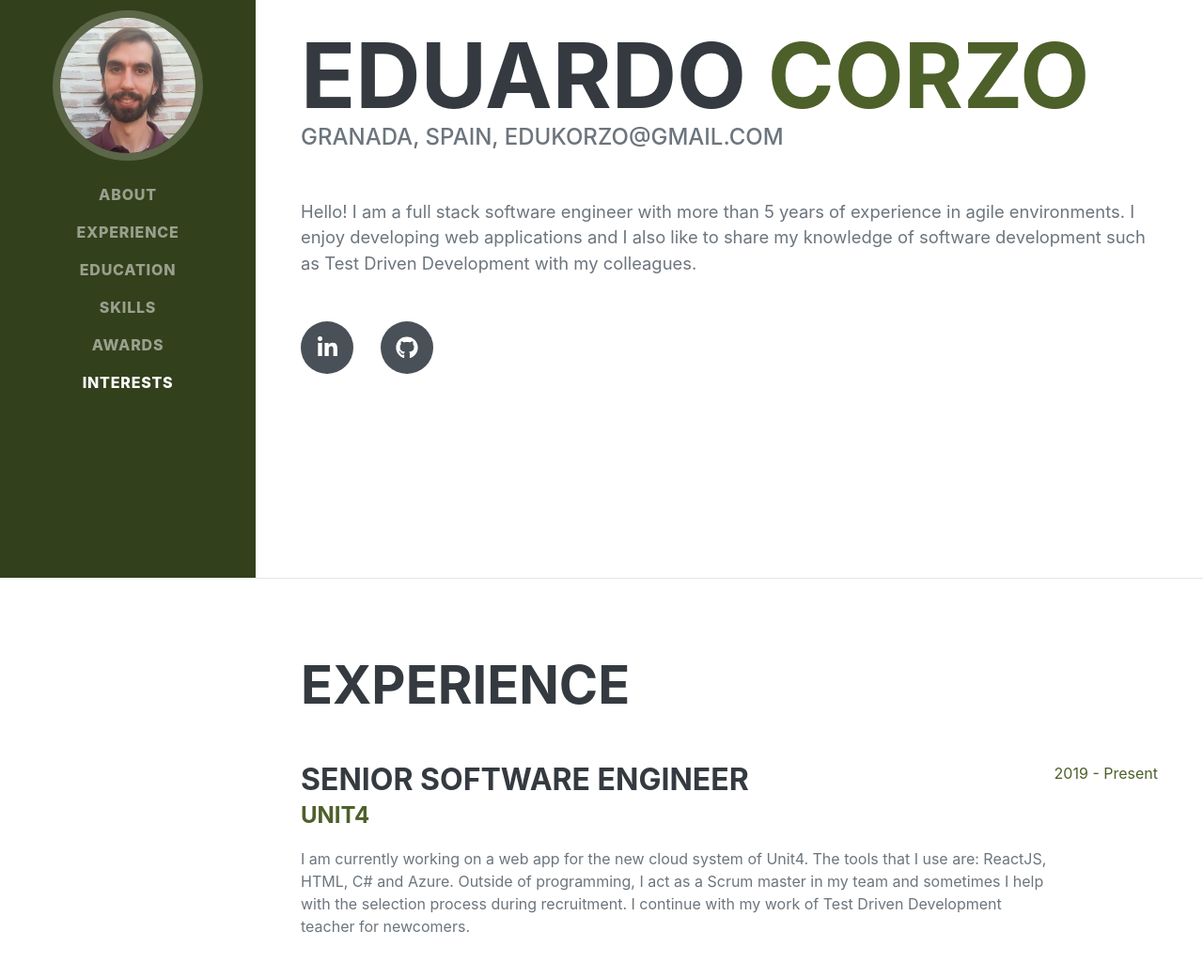
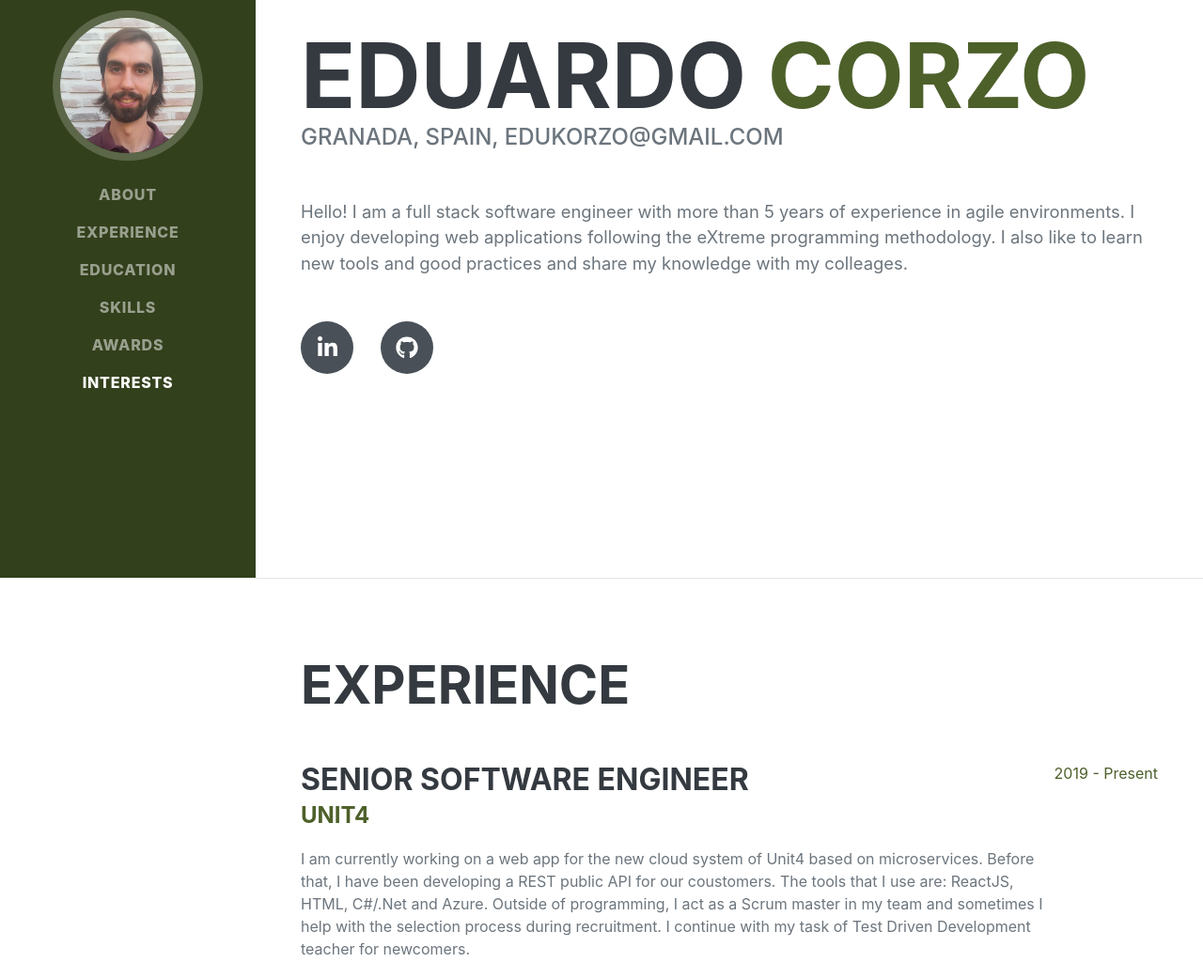
Before and after one commit to educorzo/educorzo.github.io, a plain HTML site: page index.html in a window 1280 px wide. Shown: the part 185-1226 px from the top of the page at 94% size. Drawn offline with nearby package versions, Linux system fonts and the light colour scheme; a web font is replaced by a local one.

Commit message:
Update changes

```diff
--- a/index.html
+++ b/index.html
@@ -55,7 +55,8 @@
                         Granada, SPAIN,
                         <a>&#101;&#100;&#117;&#107;&#111;&#114;&#122;&#111;&#064;&#103;&#109;&#097;&#105;&#108;&#046;&#099;&#111;&#109;</a>
                     </div>
-                    <p class="lead mb-5">Hello! I am a full stack software engineer with more than 5 years of experience in agile environments. I enjoy developing web applications and I also like to share my knowledge of software development such as Test Driven Development with my colleagues.</p>
+                    <p class="lead mb-5">Hello! I am a full stack software engineer with more than 5 years of experience in agile environments.
+                         I enjoy developing web applications following the eXtreme programming methodology. I also like to learn new tools and good practices and share my knowledge with my colleages.</p>
                     <div class="social-icons">
                         <a class="social-icon" href="https://www.linkedin.com/in/eduardocorzo/" target="_blank"><i class="fab fa-linkedin-in"></i></a>
                         <a class="social-icon" href="https://github.com/educorzo" target="_blank"><i class="fab fa-github"></i></a>
@@ -71,7 +72,9 @@
                         <div class="flex-grow-1">
                             <h3 class="mb-0">Senior Software engineer</h3>
                             <div class="subheading mb-3" ><a target="_blank" href="https://www.unit4.com/"> <b>Unit4</b></a></div>
-                            <p>I am currently working on a web app for the new cloud system of Unit4. The tools that I use are: ReactJS, HTML, C# and Azure. Outside of programming, I act as a Scrum master in my team and sometimes I help with the selection process during recruitment. I continue with my work of Test Driven Development teacher for newcomers.</p>
+                            <p>I am currently working on a web app for the new cloud system of Unit4 based on microservices. Before that, I have been developing a REST public API for our coustomers. The tools that I use are: ReactJS, HTML, C#/.Net and Azure.
+                               Outside of programming, I act as a Scrum master in my team and sometimes I help with the selection process during recruitment.
+                               I continue with my task of Test Driven Development teacher for newcomers.</p>
                         </div>
                         <div class="flex-shrink-0"><span class="text-primary">2019 - Present</span></div>
                     </div>
```
